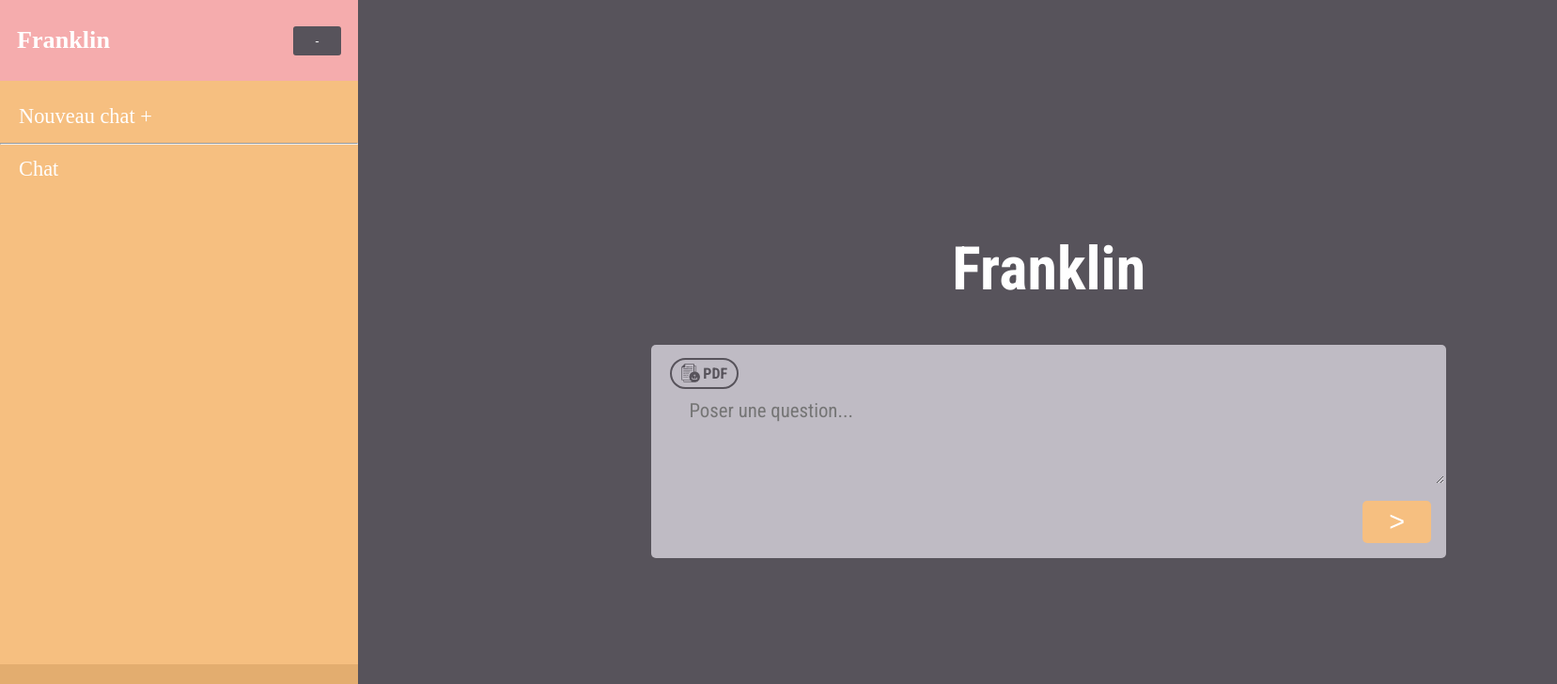
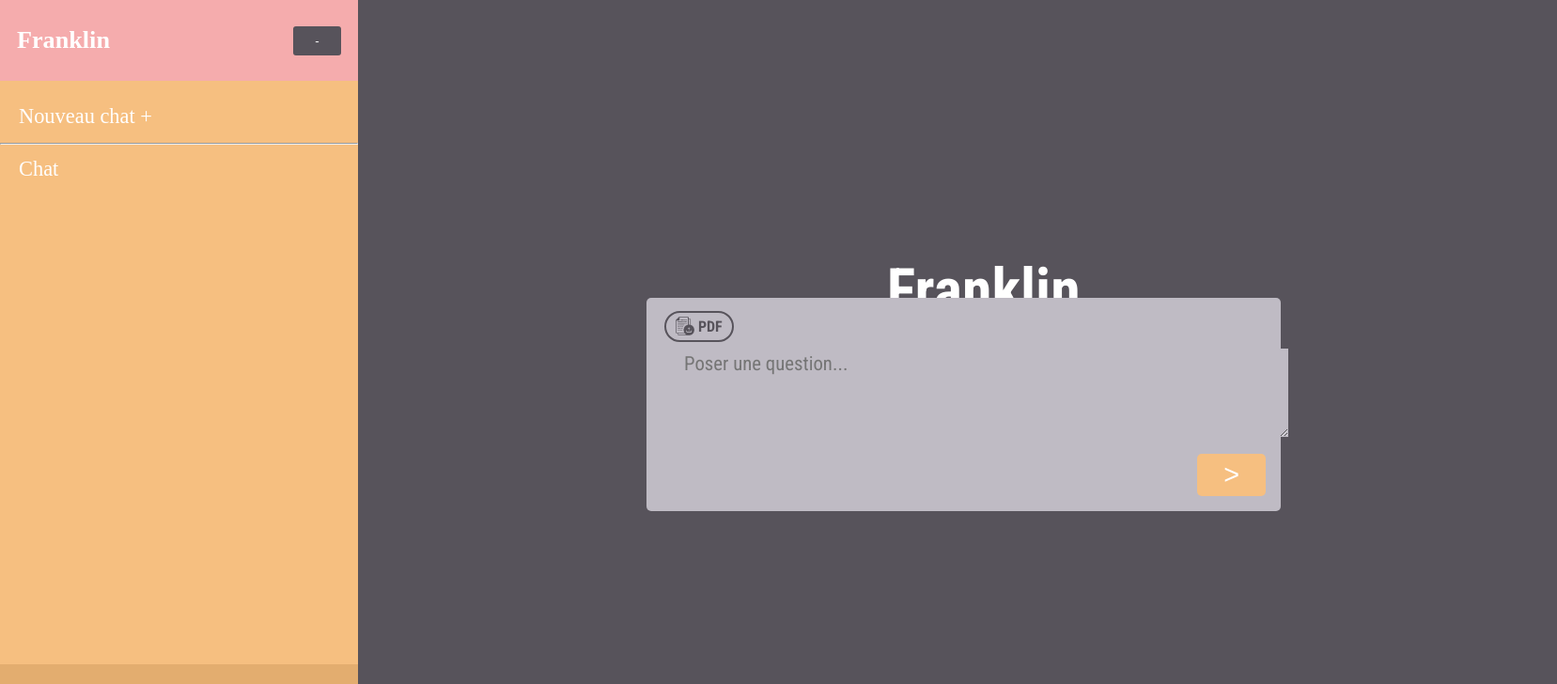
Before and after one commit to PASTY667/Chatbot-ProjetE6-Groupe1, a Next.js app in the folder react/: page / in a window 1280 px wide. Shown: the top 728 px of the page at 94% size, 1657 px wide, since content can reach past the window. Built offline with nearby package versions, Linux system fonts and the light colour scheme; a web font is replaced by a local one.

Commit message:
Modification CSS index
- Modification des margins/width/center
- Modification position textarea
- Modification affichage après envoi du premier message

```diff
--- a/react/app/globals.css
+++ b/react/app/globals.css
@@ -1,10 +1,11 @@
 html,
 body {
+
 }
 
 main {
-  margin-left: 6em;
-
+  margin: 2em 0em 0em 24em;
+  width: 66%;
 }
 
 .layout {
--- a/react/app/index/index.module.css
+++ b/react/app/index/index.module.css
@@ -9,16 +9,22 @@ body {
 }
 
 .newchatPage {
+  max-width: 900px;
+  font-size: 2rem;
+}
+
+.centered {
+  justify-content: center;
+}
+
+.inputCentered {
+  position: static;
+  margin-top: 2rem;
+}
+
+.newchatHeader{
   text-align: center;
-  font-size: 2rem;
-  width: 100%;
-  justify-items: center;
-  margin: 0em 12em;
-
-  .newchatHeader {
-    display: flex;
-    justify-content: center;
-
+}
 .logo {
   background-color: pink;
   border-radius: 50%;
@@ -27,36 +33,56 @@ body {
   margin: 0px 15px;
   align-self: center;
 }
+
+.grid {
+  width: 70%;
+  justify-self: end;
+  margin-bottom: 8em;
 }
 
-  .grid {
-    width: 19.5%;
-    justify-self: end;
 .message {
   color: white;
+  font-size: 1.5rem;
   justify-self: end;
   background-color: var(--lightOrange-background-color);
   padding: 10px 20px;
   margin: 15px 0px;
-      border-radius: 5px;
+  border-radius: 10px;
   box-shadow: 0px 0px 5px 0px var(--pink-background-color);
-    }
+  text-align: start;
+  white-space: pre-wrap;
 }
 
 .newchatInput {
+  z-index: 10;
+  position: fixed;
+  bottom: 0;
+  margin-bottom: 15px;
+  margin-left: -80px;
+  width: 50%;
+
   color: var(--dark-text-color);
   background-color: var(--grey-background-color);
   padding: 0.2em 0.5em 0.5em 0.6em;
   border-radius: 5px;
   text-align: justify;
-    width: 75%;
 
   input[type="file"] {
     display: none;
   }
+}
+
+
+/* INPUT CENTRÉ */
+.inputCentered {
+  margin-bottom: 8em;
+}
+
+
 
 .uploadSection {
   justify-self: self-start;
+}
 
 .uploadButton {
   color: var(--dark-text-color);
@@ -76,12 +102,12 @@ body {
   transition: 0.2s ease-in-out;
 
   text-align: center;
+}
 
 .uploadIcon {
   width: 20px;
   height: auto;
   margin-bottom: -4px;
-        }
 }
 
 .fileName {
@@ -96,6 +122,13 @@ body {
   padding: 5px 10px;
   margin-right: 20px;
 }
+
+.footer {
+  z-index: 5;
+  position: fixed;
+  bottom: 0;
+  width: 110%;
+  color:var(--dark-background-color);
+  background-color: var(--dark-background-color);
+  padding: 0.5px 0px;
 }
-  }
-}
--- a/react/app/index/index.tsx
+++ b/react/app/index/index.tsx
@@ -33,22 +33,33 @@ export default function Index() {
   };
 
   return (
-    <main className={style.main}>
+    <main
+      className={`${style.main} ${messages.length === 0 ? style.centered : ""}`}
+    >
       <div className={style.newchatPage}>
         {/* HEADER DE LA PAGE */}
-        <div className={style.newchatHeader}>
-          {/* <Image className={style.logo} src={} alt="" /> */}
-          <h1 className={style.newchatTitle}>Franklin</h1>
-        </div>
+        {messages.length === 0 && (
+          <div className={style.newchatHeader}>
+            {/* <Image className={style.logo} src={} alt="" /> */}
+
+            <h1 className={style.newchatTitle}>Franklin</h1>
+          </div>
+        )}
 
         <Grid className={style.grid}>
           {messages.map((msg, index) => (
-            <div className={style.message} key={index}>{msg.content}</div>
+            <div className={style.message} key={index}>
+              {msg.content}
+            </div>
           ))}
         </Grid>
 
         {/* ZONE D'INPUT */}
-        <div className={style.newchatInput}>
+        <div
+          className={`${style.newchatInput} ${
+            messages.length === 0 ? style.inputCentered : style.inputBottom
+          }`}
+        >
           {/* UPLOAD UN FICHIER (PDF OU WORD) */}
           <div className={style.uploadSection}>
             <label htmlFor="upload-file" className={style.uploadButton}>
@@ -68,6 +79,7 @@ export default function Index() {
           {/* INPUT D'UN MESSAGE AU CHABOT */}
           <ChatInput onSend={handleSendMessage} />
         </div>
+        <div className={style.footer}>footer</div>
       </div>
     </main>
   );
```
Lines whose indentation alone changed are shown as unchanged.
